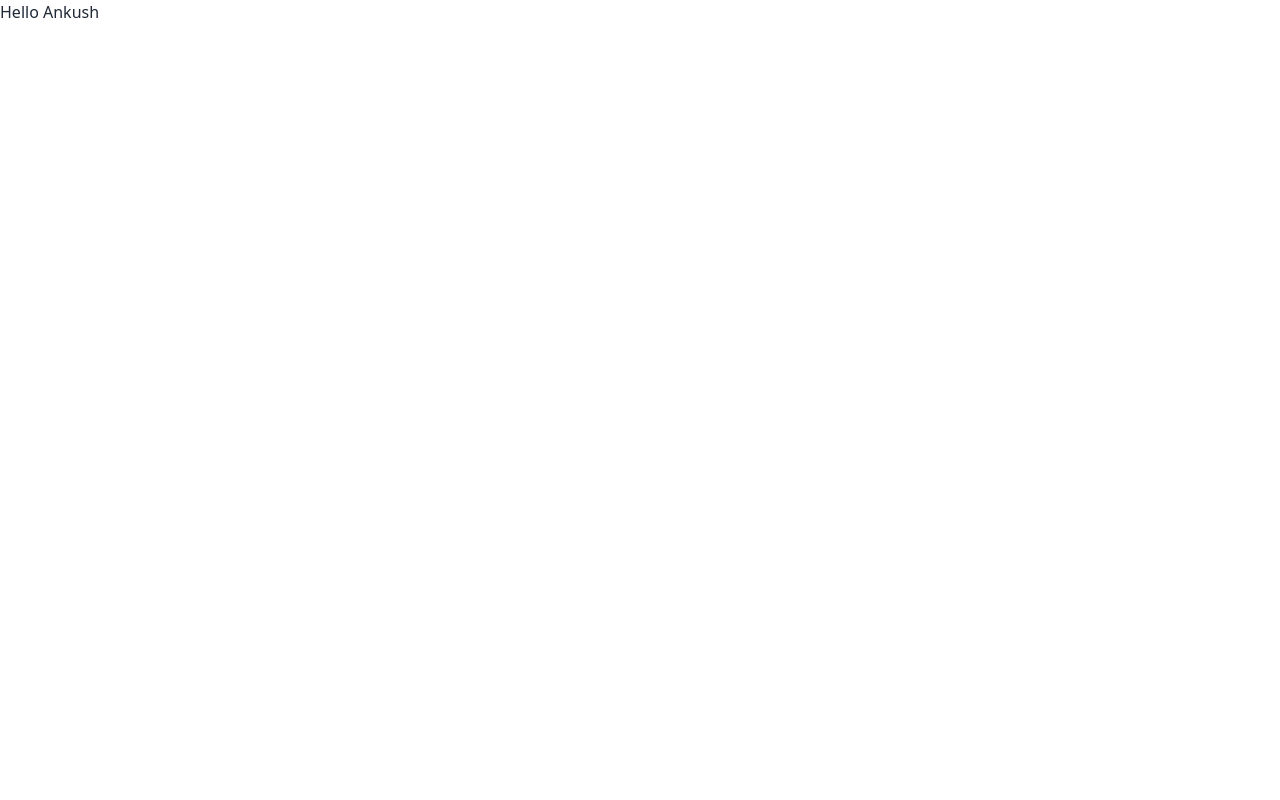
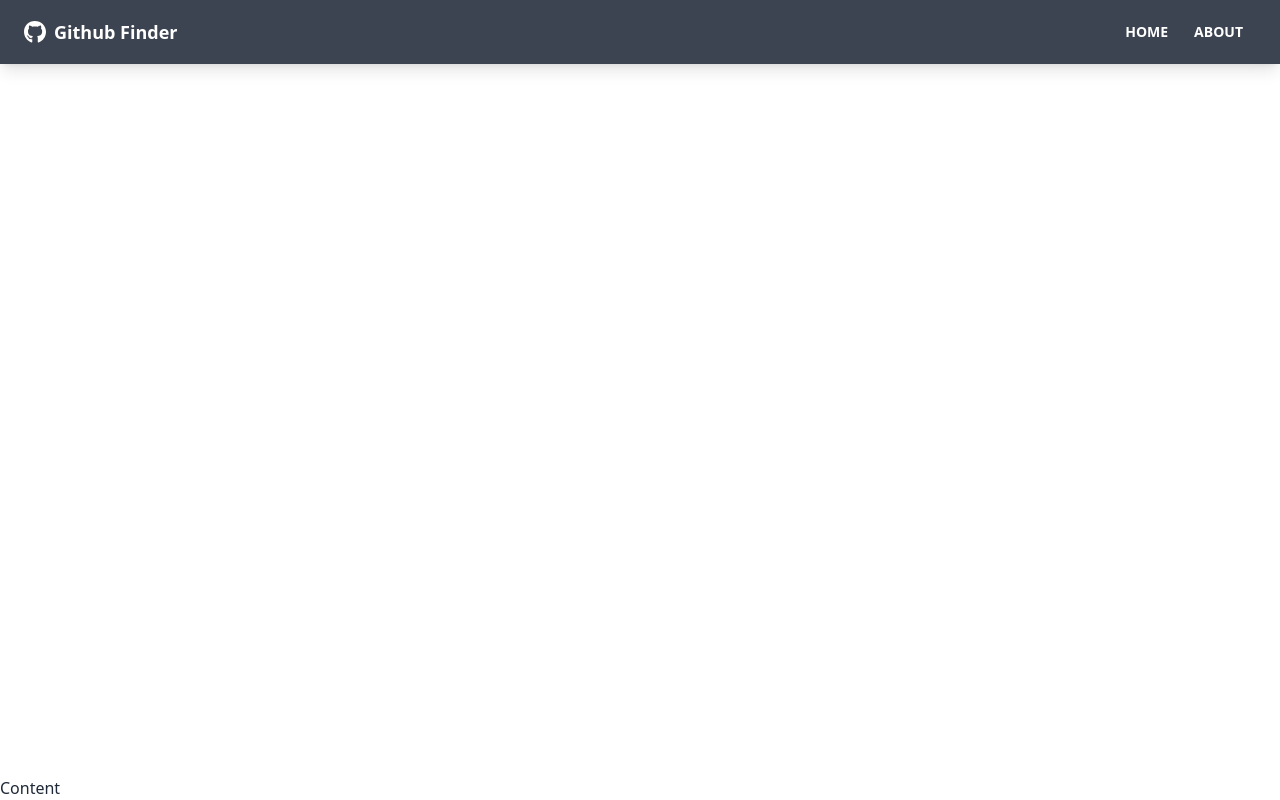
Before and after one commit to Ankush-Ladani/github-finder, a React (Create React App) app: page / in a window 1280 px wide. Built offline with nearby package versions, Linux system fonts and the light colour scheme.

Commit message:
Navbar Done

```diff
--- a/src/App.js
+++ b/src/App.js
@@ -1,8 +1,15 @@
+import Navbar from "./Components/layout/Navbar";
+import {BrowserRouter as Router , Routes , Route} from "react-router-dom"
 function App() {
   return (
-    <div>
-      <h1>Hello Ankush</h1>
-    </div>
+    <Router>
+      {/* <h1>Hello Ankush</h1>
+      <Navbar /> */}
+      <div className="flex flex-col justify-between h-screen">
+        <Navbar />
+        <main>Content</main>
+      </div>
+    </Router>
   );
 }
 
--- /dev/null
+++ b/src/Components/layout/Navbar.jsx
@@ -0,0 +1,37 @@
+import { FaGithub } from "react-icons/fa";
+import { Link } from "react-router-dom";
+import PropTypes from "prop-types";
+function Navbar({ title }) {
+  return (
+    <nav className="navbar mb-12 shadow-lg bg-neutral text-neutral-content">
+      <div className="container mx-auto">
+        <div className="flex-none px-2 mx-2">
+          <FaGithub className="inline pr-2 text-3xl" />
+          <Link to="/" className="text-lg font-bold align-middle">
+            {title}
+          </Link>
+        </div>
+        <div className="flex-1 px-2 mx-2">
+          <div className="flex justify-end">
+            <Link className="btn btn-ghost btn-sm rounded-btn" to="/">
+              Home
+            </Link>
+            <Link className="btn btn-ghost btn-sm rounded-btn" to="/about">
+              About
+            </Link>
+          </div>
+        </div>
+      </div>
+    </nav>
+  );
+}
+
+Navbar.defaultProps = {
+  title: "Github Finder",
+};
+
+Navbar.propTypes = {
+  title: PropTypes.string,
+};
+
+export default Navbar;
```
